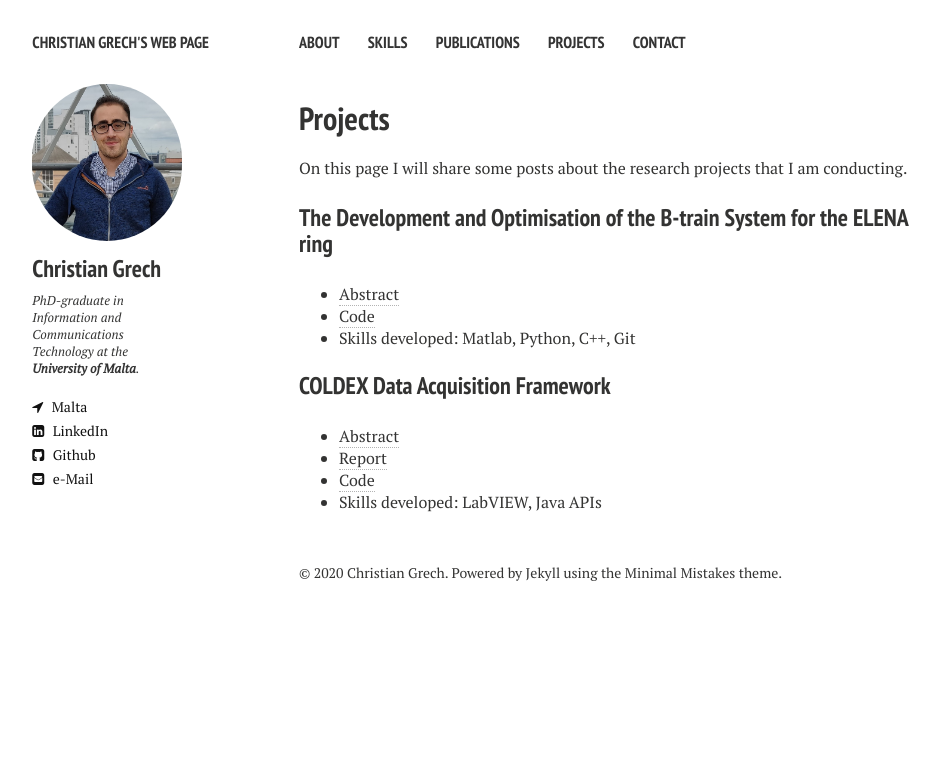
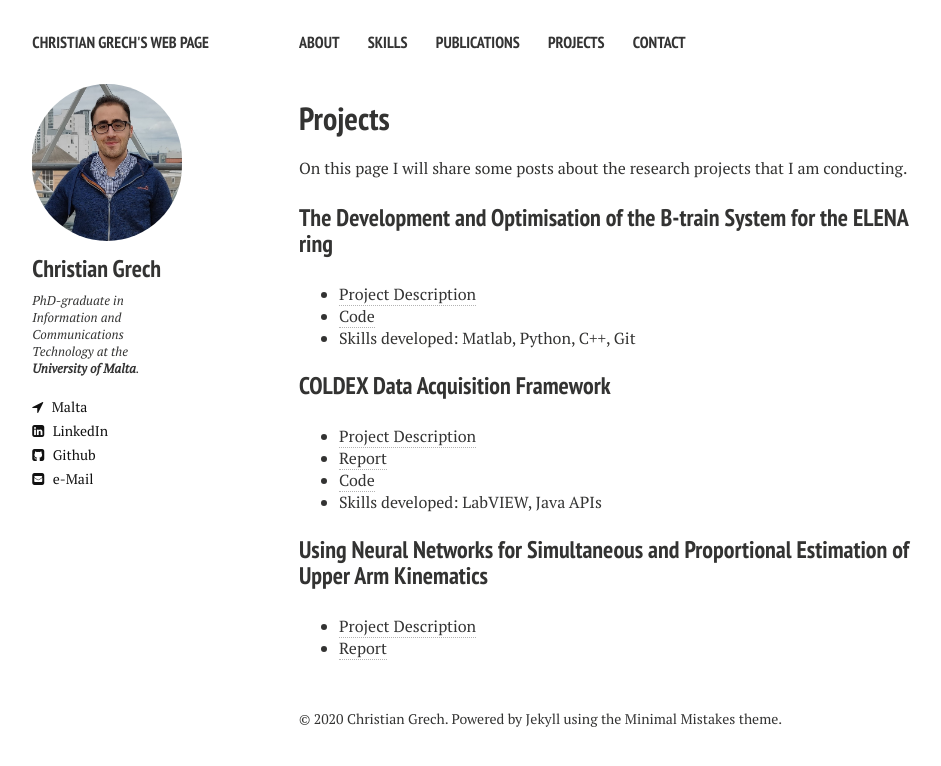
Before and after one commit to cgre23/cgre23.github.io, a Jekyll site: the page built from tools.md, in a window 1280 px wide. Shown: the top 766 px of the page, without its empty margins (21-962 px from the left). Built offline with Jekyll 4.4.1, drawn with Linux system fonts in a browser that asks for light colours; nearby versions of some CDN libraries.

Commit message:
elena update

```diff
--- a/tools.md
+++ b/tools.md
@@ -10,12 +10,16 @@ comments: false
 On this page I will share some posts about the research projects that I am conducting.
 
 ### The Development and Optimisation of the B-train System for the ELENA ring
-* [Abstract](elena.md)
+* [Project Description](elena.md)
 * [Code](https://github.com/cgre23/ELENA-B-train-Commissioning)
 * Skills developed: Matlab, Python, C++, Git
 
 ### COLDEX Data Acquisition Framework
-* [Abstract](coldex.md)
+* [Project Description](coldex.md)
 * [Report](http://cds.cern.ch/record/2046133/files/CERNReport.pdf)
 * [Code](https://github.com/cgre23/COLDEX-data-acquisition-interface)
 * Skills developed: LabVIEW, Java APIs
+
+### Using Neural Networks for Simultaneous and Proportional Estimation of Upper Arm Kinematics
+* [Project Description](emg.md)
+* [Report](https://www.um.edu.mt/library/oar//handle/123456789/12939)
```
Also changed, not shown: elena.md (+6 -1 lines).
